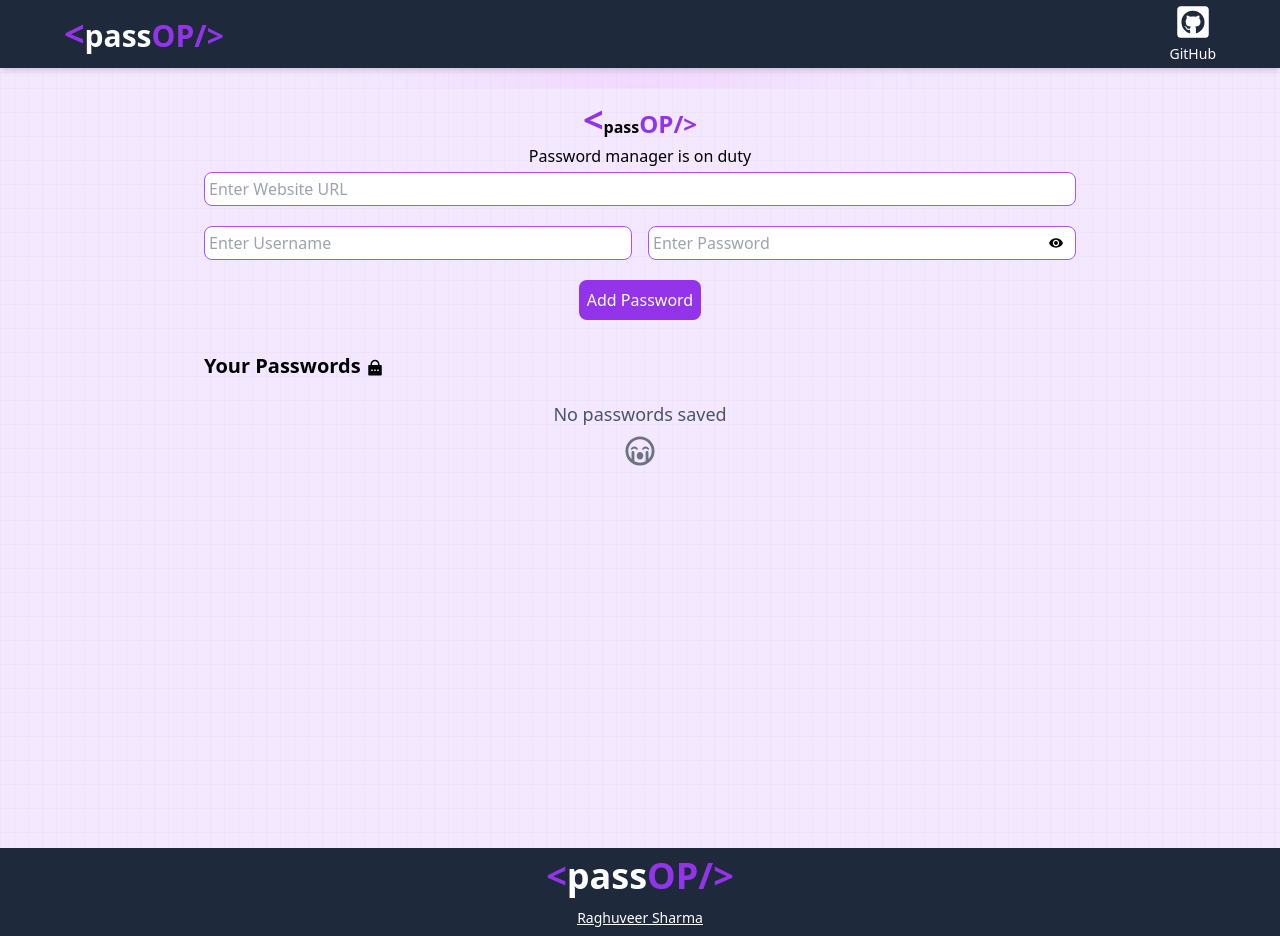
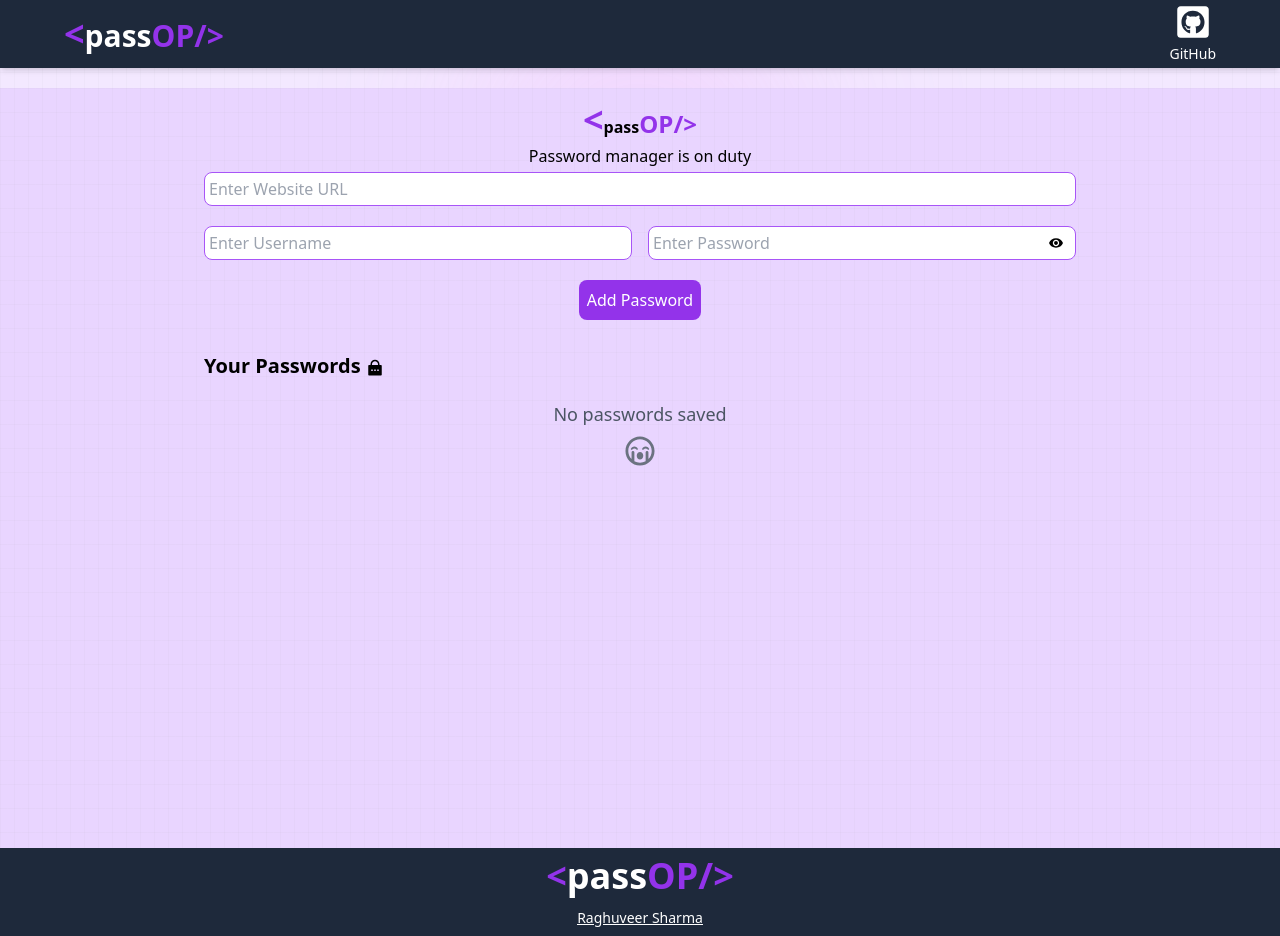
Before and after one commit to raghuveeersharma/password_manager, a React (Vite) app in the folder front/: page / in a window 1280 px wide. Built offline with nearby package versions, Linux system fonts and the light colour scheme; some icons are missing.

Commit message:
remove dead code

```diff
--- a/front/src/App.jsx
+++ b/front/src/App.jsx
@@ -1,17 +1,14 @@
-import { useState } from "react";
 import "./App.css";
 import Navbar from "./components/Navbar";
 import Manager from "./components/Manager";
 import Footer from "./components/Footer";
 
 function App() {
-  const [count, setCount] = useState(0);
-
   return (
     <>
       {" "}
       <Navbar />
-      <div className=" bg-purple-100 bg-[linear-gradient(to_right,#8080800a_1px,transparent_1px),linear-gradient(to_bottom,#8080800a_1px,transparent_1px)] bg-[size:14px_24px] min-h-[calc(100vh-40px)]">
+      <div className=" bg-purple-200 bg-[linear-gradient(to_right,#8080800a_1px,transparent_1px),linear-gradient(to_bottom,#8080800a_1px,transparent_1px)] bg-[size:14px_24px] min-h-[calc(100vh-40px)]">
         <Manager />
       </div>
       <Footer />
```
